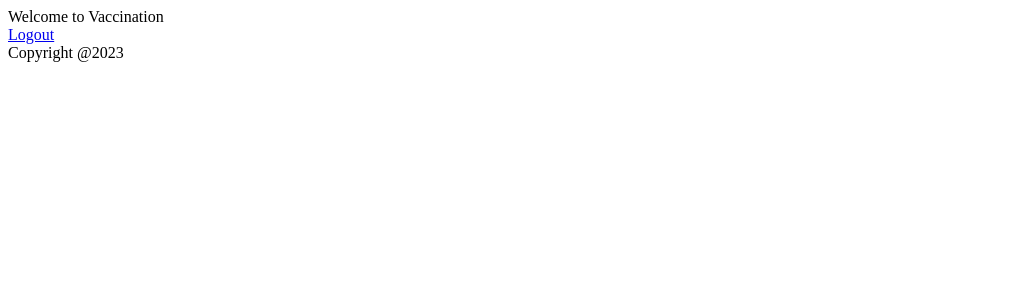
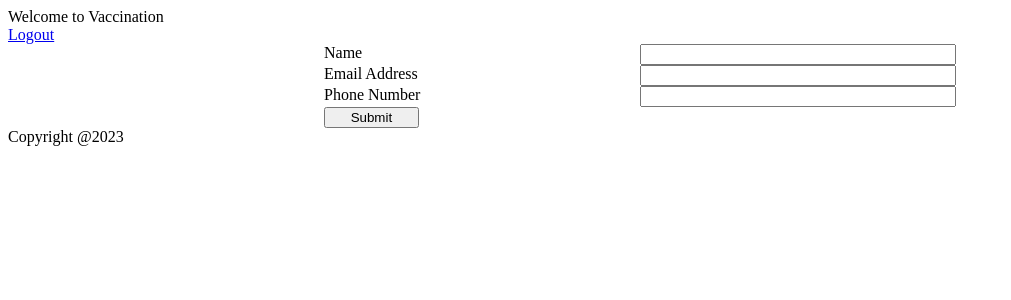
Before and after one commit to srahulelite/VaccinationSystem, a Flask app: page /patients in a window 1280 px wide. Shown: the top 300 px of the page, without its empty margins (0-1011 px from the left). Run offline with Flask 3, Linux system fonts and the light colour scheme; the visitor is signed in with stand-in values (Sample User, id 1).

Commit message:
Patient registeration logic created in model

```diff
--- a/app/templates/base.html
+++ b/app/templates/base.html
@@ -2,7 +2,7 @@
 <html lang="en">
 <head>
     {% block head %}
-    <link rel="stylesheet" href="{{url_for('static', filename='style.css')}}"
+    <link rel="stylesheet" href="{{url_for('static', filename='css/style.css')}}"
     <title> {% block title %}{% endblock %}</title>
     {% endblock %}
     {% with messages = get_flashed_messages() %}
--- a/app/templates/patients.html
+++ b/app/templates/patients.html
@@ -5,4 +5,13 @@
 {% endblock %}
 {% block content %}
     <a href= "{{ url_for('logout_doctor') }}" >Logout</a>
+    <form name="patient-registration-form" action="{{ url_for('register_patient') }}" method="POST" >
+        <label>Name </label>
+        <input type="text" name="name" required>
+        <label>Email Address </label>
+        <input type="email" name="email-address" required>
+        <label>Phone Number </label>
+        <input type="text" name="phone-number" required>
+        <input type="submit">
+    </form>
 {% endblock %}
--- a/app/views.py
+++ b/app/views.py
@@ -1,6 +1,6 @@
 from app import app, db
 from flask import render_template, request, redirect, url_for, flash, jsonify, session
-from app.models import Doctor
+from app.models import Doctor, Patient
 
 @app.route('/')
 def index():
@@ -57,3 +57,23 @@ def patients():
     if session['doctor']:
         doctor_id = session['doctor']
     return render_template('patients.html')
+
+@app.route('/patient-register', methods=['POST'])
+def register_patient():
+    form = request.form
+    email = form['email-address']
+    patient = Patient.query.filter_by(email=email).first()
+    if not patient:
+        patient = Patient(
+            name = form['name'],
+            email = email,
+            phone_number = form['phone-number'],
+            doctor_id = session['doctor']
+        )
+        db.session(patient)
+        db.session.commit()
+        flash('Patient successfully Registered')
+        return redirect(url_for('patients'))
+    else:
+        flash('Patient already exists')
+        return redirect(url_for('patients'))
```
Also changed, not shown: app/static/css/patient.css (added), app/static/css/style.css (renamed from app/static/style.css).
